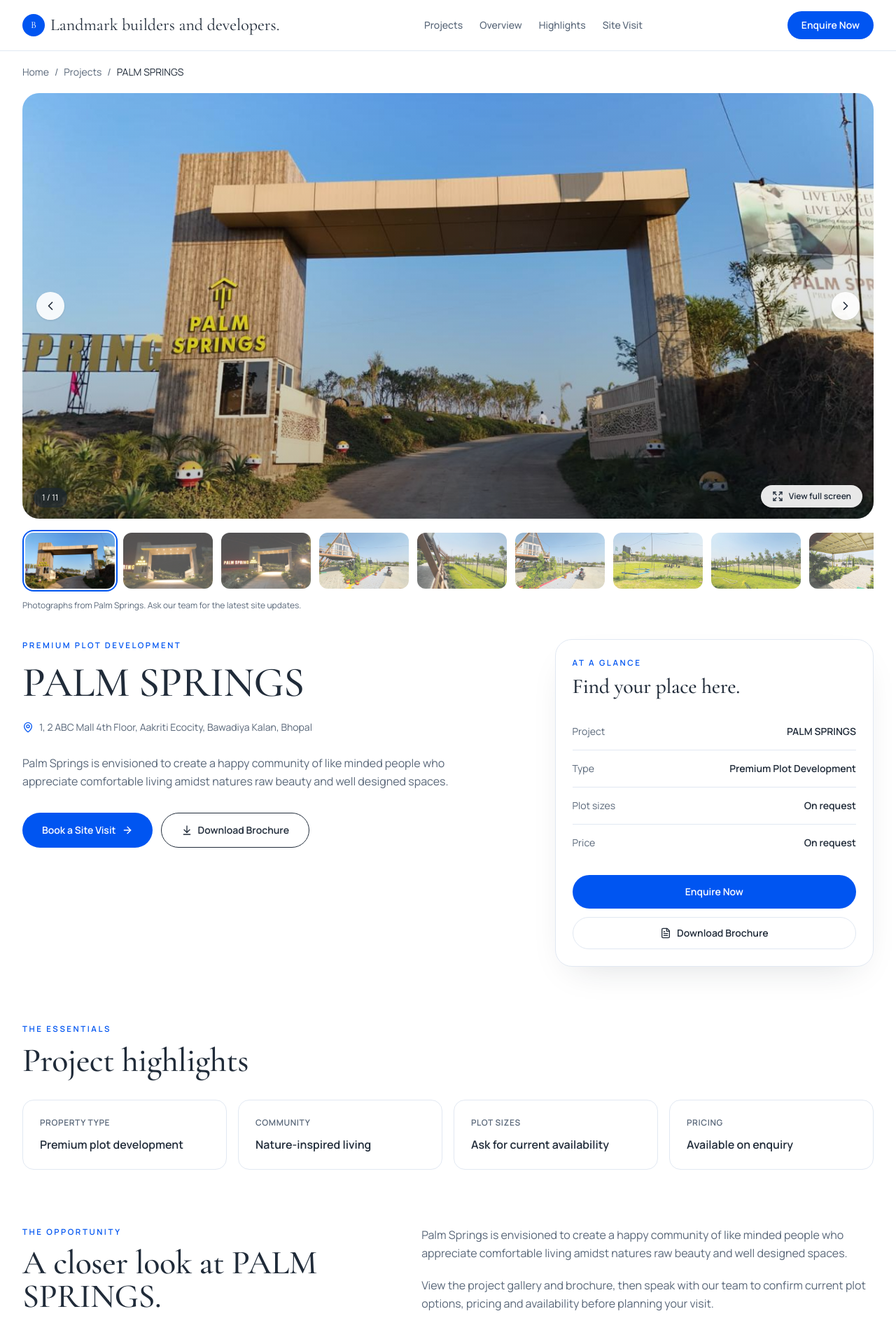
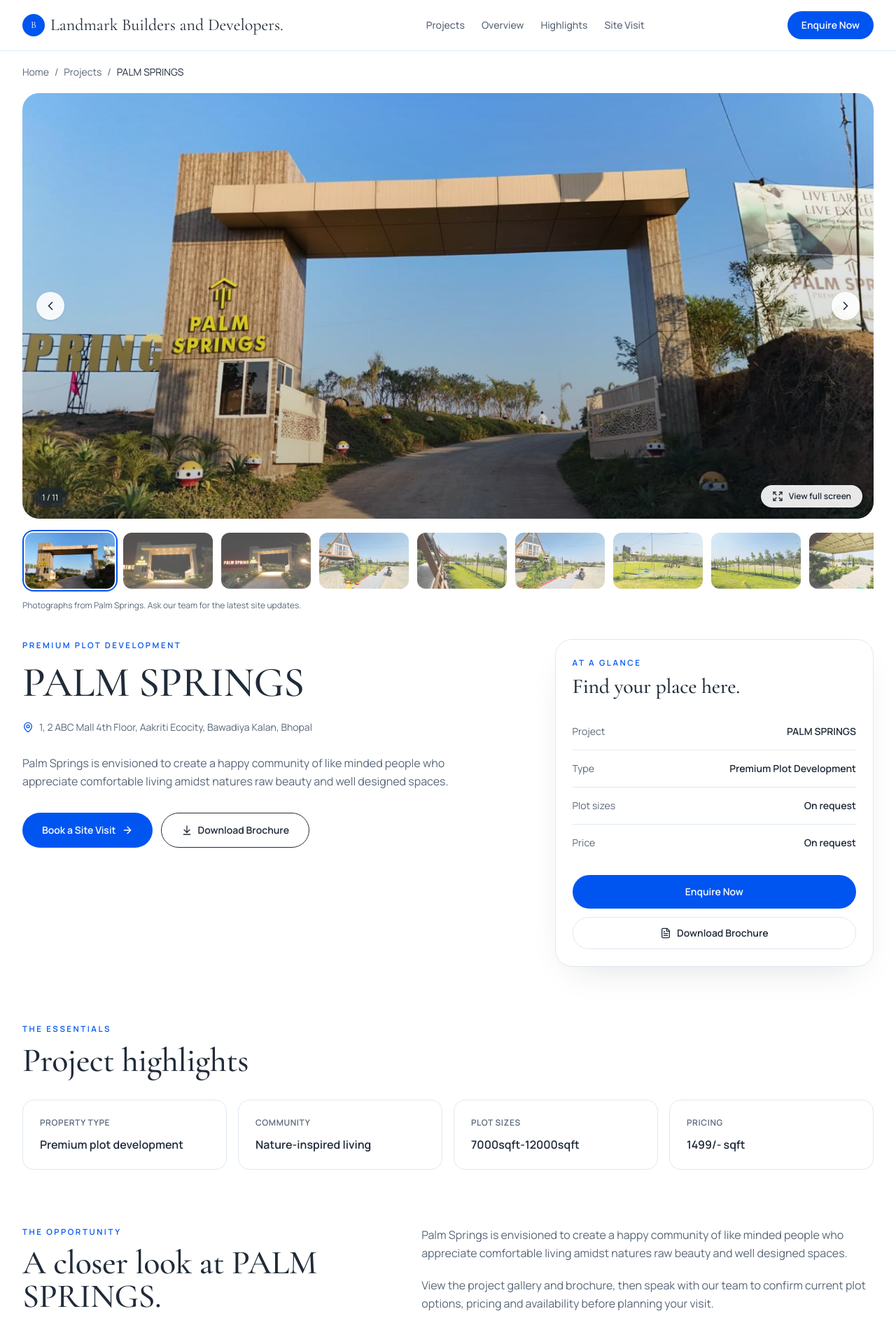
Before and after one commit to deveshqurilo-sudo/bhopal-developer, a Next.js app: page /projects/palm-springs in a window 1280 px wide. Shown: the top 1920 px of the page at 70% size. Built offline with nearby package versions, Linux system fonts and the light colour scheme.

Commit message:
feat: update project details, enhance button styles, and add logo image

```diff
--- a/src/components/layout/header.tsx
+++ b/src/components/layout/header.tsx
@@ -56,7 +56,9 @@
             </a>
           ))}
         </nav>
-        <ButtonLink href="#enquiry" className="hidden !py-2.5 md:inline-flex">
+
+            {/* className=" mt-8 text-ink-foreground hover:bg-ink-foreground/10" */}
+        <ButtonLink href="#enquiry"   variant="outline" className="hidden !py-2.5 md:inline-flex">
           Book a Site Visit
         </ButtonLink>
         <button
--- a/src/config/site.ts
+++ b/src/config/site.ts
@@ -1,7 +1,7 @@
 // Update contact details here before connecting this website to your business.
 export const siteConfig = {
-  name: "Landmark builders and developers.",
-  company: "Landmark builders and developers",
+  name: "Landmark Builders and Developers.",
+  company: "Landmark Builders and Developers",
   phone: "[PHONE NUMBER]",
   phoneHref: "tel:+910000000000",
   whatsapp: "[WHATSAPP NUMBER]",
--- a/src/features/home/components/hero.tsx
+++ b/src/features/home/components/hero.tsx
@@ -32,7 +32,8 @@
           value.
         </p>
         <div className="mt-8 flex flex-wrap gap-3">
-          <ButtonLink href="#projects">Explore Projects</ButtonLink>
+          <ButtonLink href="#projects" variant="outline"
+            className="text-ink-foreground hover:bg-ink-foreground/10">Explore Projects</ButtonLink>
           <ButtonLink
             href="#enquiry"
             variant="outline"
--- a/src/features/home/components/sections.tsx
+++ b/src/features/home/components/sections.tsx
@@ -227,7 +227,8 @@
           — a place for weekends, family gatherings, celebrations and peaceful
           living.
         </p>
-        <ButtonLink href="#projects" className="mt-8">
+        <ButtonLink href="#projects"  variant="outline"
+            className=" mt-8 text-ink-foreground hover:bg-ink-foreground/10">
           Explore Farmhouse Projects
         </ButtonLink>
       </div>
--- a/src/features/home/data/content.ts
+++ b/src/features/home/data/content.ts
@@ -16,7 +16,7 @@
     id: "premium-plots",
     slug: "shiv-shakti-dham",
     name: "SHIV SHAKTI DHAM",
-    type: "Premium Plots",
+    type: "Commercial and Residential Plots",
     location:
       "Gopalpur Highway, Behind Collector Office Vidisha Road Raisen, Bhopal",
     description:
@@ -28,7 +28,7 @@
     id: "farmhouse-plots",
     slug: "royal-green-park",
     name: "ROYAL GREEN PARK",
-    type: "Farmhouse Plots",
+    type: "Premium Plots",
     location: "Phanda Kalan, Bhopal Indore Bypass, Bhopal",
     description:
       "At Royal Green Park, we've designed every detail with your family's happiness in mind. From strong, wide roads to lush green gardens, from 24x7 security to open spaces where children can run freely - this is more than just a house. It's a place where your dreams of a safe, modern, and peaceful life come true.",
@@ -56,10 +56,10 @@
   "1, 2 ABC Mall 4th Floor, Aakriti Ecocity, Bawadiya Kalan, Bhopal",
 ] as const;
 export const statistics = [
-  { value: "[XX]+", label: "Acres Developed" },
-  { value: "[XX]+", label: "Plots" },
-  { value: "[XX]+", label: "Happy Customers" },
-  { value: "[XX]", label: "Project Locations" },
+  { value: "36+", label: "Acres Developed" },
+  { value: "726+", label: "Plots" },
+  { value: "1000+", label: "Happy Customers" },
+  { value: "3", label: "Project Locations" },
 ] as const;
 
 export interface GalleryItem {
--- a/src/features/projects/data/project-details.ts
+++ b/src/features/projects/data/project-details.ts
@@ -18,8 +18,8 @@
     highlights: [
       { label: "Property type", value: "Residential & commercial plots" },
       { label: "Setting", value: "Main highway, Vidisha Road, Raisen" },
-      { label: "Plot sizes", value: "Ask for current availability" },
-      { label: "Pricing", value: "Available on enquiry" },
+      { label: "Plot sizes", value: "residential - 800 sqft-1100 sqft Commercial -2500 sqft -15000 sqft" },
+      { label: "Pricing", value: "2000/- sqft for Residential  5000/- sqft for commercial " },
     ],
     amenities: [
       "Main highway access",
@@ -40,8 +40,8 @@
     highlights: [
       { label: "Property type", value: "Farmhouse plots" },
       { label: "Location", value: "Phanda Kalan, Bhopal Indore Bypass" },
-      { label: "Plot sizes", value: "Ask for current availability" },
-      { label: "Pricing", value: "Available on enquiry" },
+      { label: "Plot sizes", value: "600sqft-1250 sqft" },
+      { label: "Pricing", value: "1699/- sqft" },
     ],
     amenities: ["Wide roads", "Green gardens", "24×7 security", "Open spaces"],
     brochure: {
@@ -57,8 +57,8 @@
     highlights: [
       { label: "Property type", value: "Premium plot development" },
       { label: "Community", value: "Nature-inspired living" },
-      { label: "Plot sizes", value: "Ask for current availability" },
-      { label: "Pricing", value: "Available on enquiry" },
+      { label: "Plot sizes", value: "7000sqft-12000sqft" },
+      { label: "Pricing", value: "1499/- sqft" },
     ],
     amenities: ["Planned community", "Natural surroundings", "Open spaces"],
     brochure: {
```
Also changed, not shown: public/images/logo.jpeg (added).
